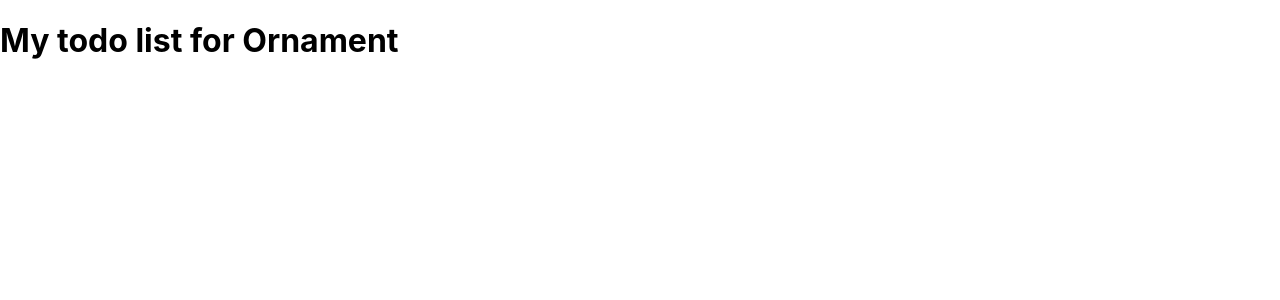
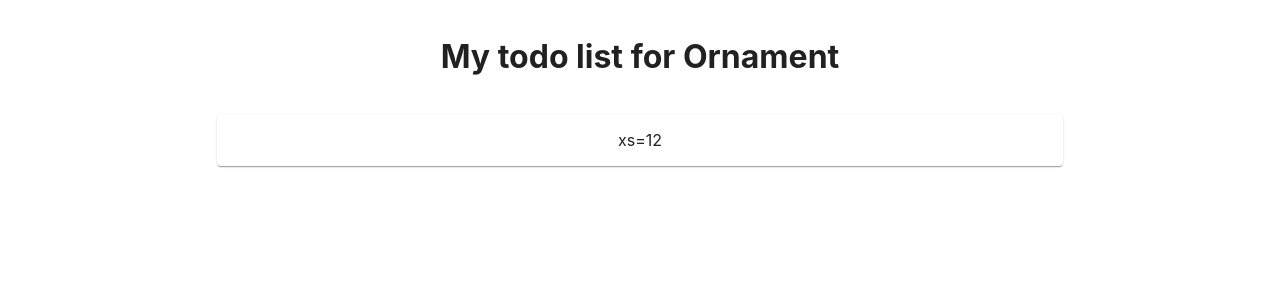
Before and after one commit to Fedos2589/ornament-test, a React (Create React App) app: page / in a window 1280 px wide. Shown: the top 300 px of the page. Built offline with nearby package versions, Linux system fonts and the light colour scheme.

Commit message:
grid + todoitem draft

```diff
--- a/package.json
+++ b/package.json
@@ -8,6 +8,8 @@
     "@types/node": "^12.0.12",
     "@types/react": "^16.8.23",
     "@types/react-dom": "^16.8.4",
+    "@types/react-redux": "^7.1.1",
+    "@types/redux": "^3.6.0",
     "react": "^16.8.6",
     "react-dom": "^16.8.6",
     "react-redux": "^7.1.0",
--- a/src/actions/index.ts
+++ b/src/actions/index.ts
@@ -1,14 +1,22 @@
-import { TRecord } from '../reducers/recordsReducer';
+import { TRecord } from "../reducers/recordsReducer";
+import Records from "./types";
 
-enum Records {
-  ADD = 'ADD',
-  DELETE = 'DELETE',
-  UPDATE = 'UPDATE'
+export interface TRecordAction {
+  type: string;
+  payload: TRecord;
 }
 
-export type TRecordAction = {
-  type: string;
-  payload: TRecord;
-};
+export const addRecord = (record: TRecord): TRecordAction => ({
+  type: Records.ADD,
+  payload: record
+});
 
-export default Records;
+export const deleteRecord = (record: TRecord): TRecordAction => ({
+  type: Records.DELETE,
+  payload: record
+});
+
+export const updateRecord = (record: TRecord): TRecordAction => ({
+  type: Records.UPDATE,
+  payload: record
+});
--- /dev/null
+++ b/src/actions/types.tsx
@@ -0,0 +1,7 @@
+enum Records {
+  ADD = "ADD",
+  DELETE = "DELETE",
+  UPDATE = "UPDATE"
+}
+
+export default Records;
--- /dev/null
+++ b/src/commonTypes.tsx
@@ -0,0 +1,5 @@
+import { TRecordAction } from './actions/';
+import { AppState } from './reducers';
+import { Dispatch } from 'redux';
+
+export type TDispatch = Dispatch<TRecordAction>;
--- /dev/null
+++ b/src/components/todoItem/todoItem.tsx
@@ -0,0 +1,21 @@
+import React from "react";
+import Paper from '@material-ui/core/Paper';
+import { makeStyles, createStyles, Theme } from '@material-ui/core/styles';
+
+export const useStyles = makeStyles((theme: Theme) =>
+  createStyles({
+    paper: {
+      padding: theme.spacing(2),
+      textAlign: 'center',
+      color: theme.palette.text.primary,
+    },
+  }),
+);
+
+export default function TodoItem() {
+  const classes = useStyles();
+
+  return (
+    <Paper className={classes.paper}>xs=12</Paper>
+  );
+}
--- a/src/containers/app/App.tsx
+++ b/src/containers/app/App.tsx
@@ -1,12 +1,42 @@
 import React from "react";
+import { connect } from 'react-redux';
+import { addRecord } from '../../actions';
+import { TRecords, TRecord } from '../../reducers/recordsReducer';
+import { AppState } from '../../reducers';
+import { TDispatch } from '../../commonTypes';
+import Grid from '@material-ui/core/Grid';
+import TodoItem, { useStyles } from '../../components/todoItem/todoItem';
 
-export default class App extends React.Component {
-  render() {
-    return (
-      <div className="app">
-        <h1>My todo list for Ornament</h1>
+interface TProps {
+  records: TRecords,
+  addRecord: typeof addRecord
+}
 
-      </div>
-    );
+function App(props: TProps) {
+  const classes = useStyles();
+
+  return (
+    <div className='app'>
+      <Grid container spacing={3} justify="center">
+        <Grid item xs={10} md={8}>
+          <h1 className={classes.paper} onClick={() => props.addRecord({text: 'sdfg', done: true})}>My todo list for Ornament</h1>
+          <TodoItem />
+        </Grid>
+      </Grid>
+    </div>
+  );
+}
+
+const mapStateToProps = (state: AppState) => {
+  return {
+    records: state.records
   }
-}
+};
+
+const mapDispatchToProps = (dispatch: TDispatch) => {
+  return {
+    addRecord: (record: TRecord) => dispatch(addRecord(record))
+  }
+};
+
+export default connect(mapStateToProps, mapDispatchToProps)(App);
--- a/src/reducers/index.ts
+++ b/src/reducers/index.ts
@@ -1,6 +1,10 @@
-import { combineReducers } from 'redux';
-import recordsReducer from './recordsReducer';
+import { combineReducers } from "redux";
+import recordsReducer, { TRecords } from "./recordsReducer";
 
-export default combineReducers({
+export interface AppState {
+  records: TRecords;
+}
+
+export default combineReducers<AppState>({
   records: recordsReducer
-})
+});
```
Also changed, not shown: src/reducers/recordsReducer.ts (+21 -17 lines), 2 other files (tests, documents, lock files or other folders).
